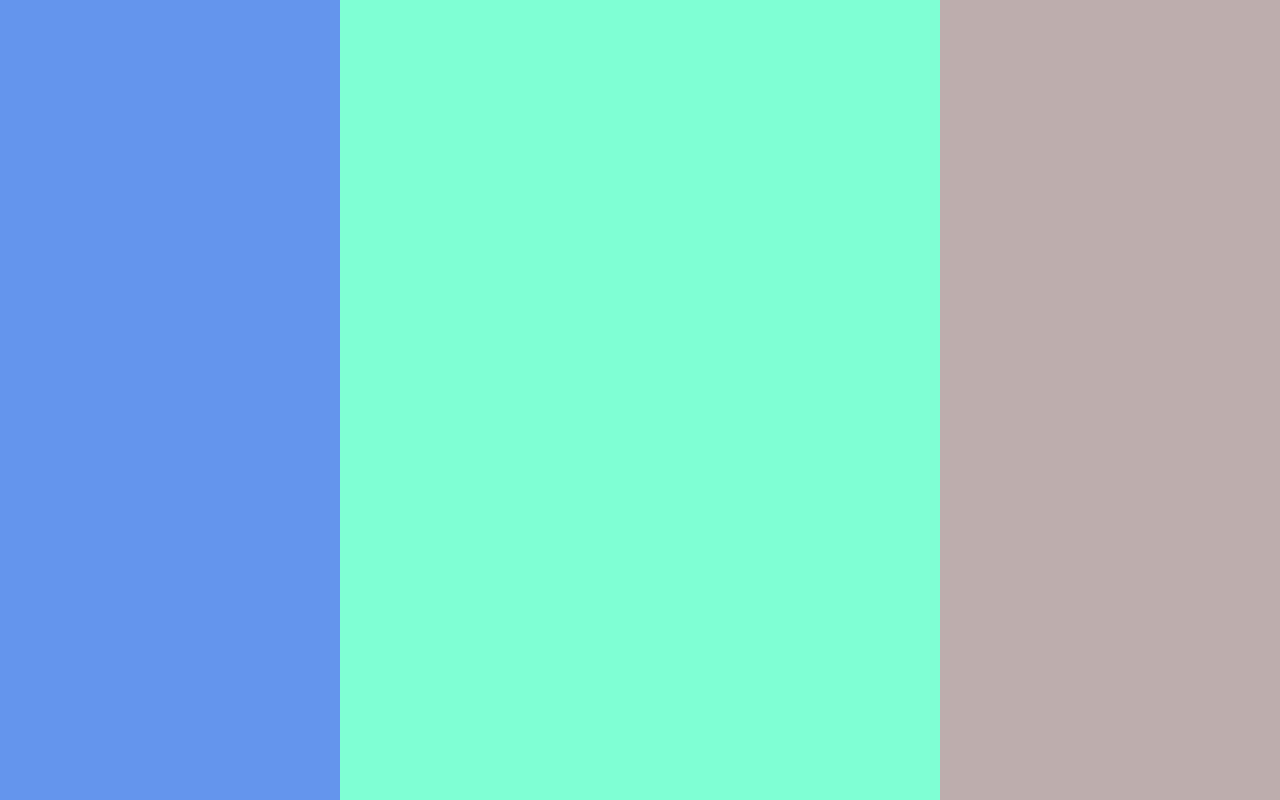
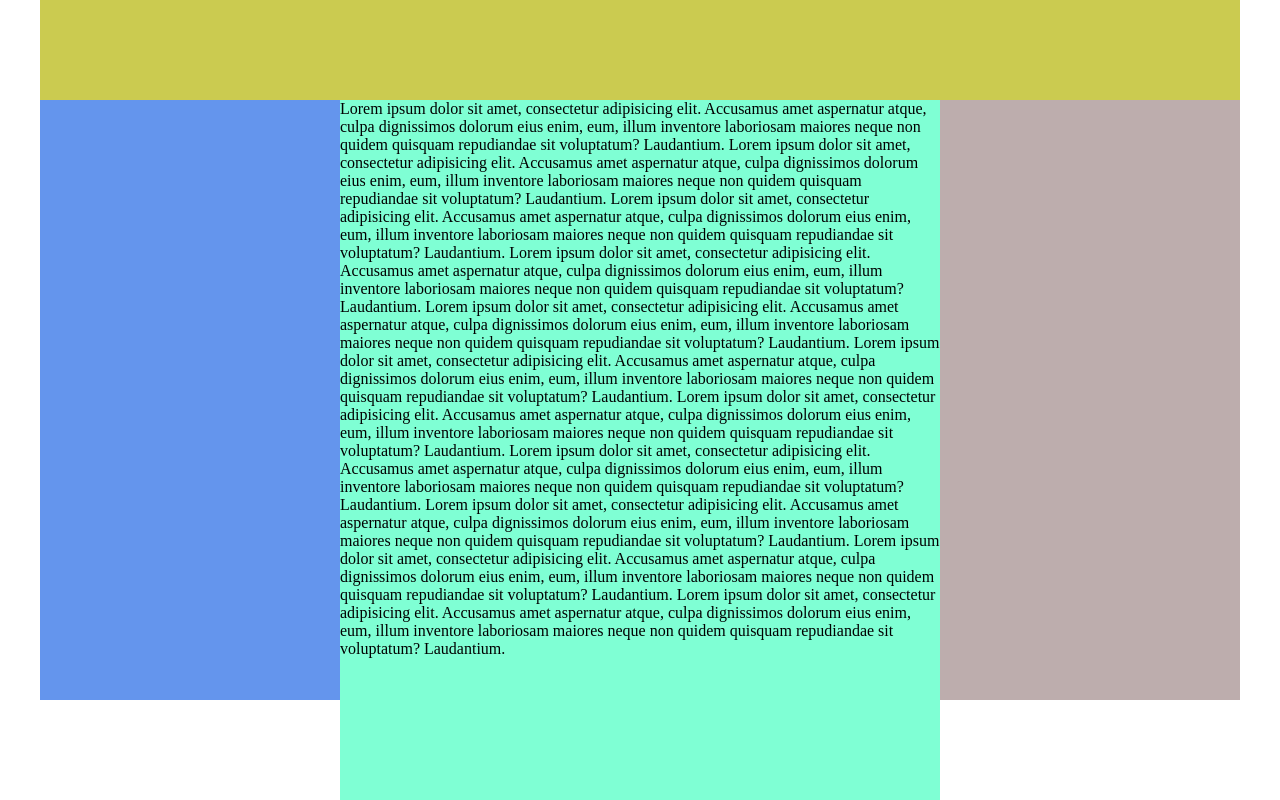
Before and after one commit to Velimah/WOP-Projekti, a plain HTML site: page Frontend/Index.html in a window 1280 px wide. Shown: the top 800 px of the page. Drawn offline with Linux system fonts and the light colour scheme.

Commit message:
first layout test

```diff
--- a/Frontend/Index.html
+++ b/Frontend/Index.html
@@ -6,14 +6,38 @@
         content="width=device-width, user-scalable=no, initial-scale=1.0, maximum-scale=1.0, minimum-scale=1.0">
   <meta http-equiv="X-UA-Compatible" content="ie=edge">
   <link rel="stylesheet" href="css/index.css">
-
+  <script src="js/index.js" defer></script>
   <title>Document</title>
 </head>
 <body>
-<div class="container">
-  <div id="vasen"></div>
-  <div id="keski"></div>
-  <div id="oikea"></div>
-</div>
+    <header></header>
+    <main class="container">
+      <div id="vasen"></div>
+      <div id="keski">
+      Lorem ipsum dolor sit amet, consectetur adipisicing elit. Accusamus amet aspernatur atque, culpa dignissimos dolorum
+      eius enim, eum, illum inventore laboriosam maiores neque non quidem quisquam repudiandae sit voluptatum? Laudantium.
+      Lorem ipsum dolor sit amet, consectetur adipisicing elit. Accusamus amet aspernatur atque, culpa dignissimos dolorum
+      eius enim, eum, illum inventore laboriosam maiores neque non quidem quisquam repudiandae sit voluptatum? Laudantium.
+      Lorem ipsum dolor sit amet, consectetur adipisicing elit. Accusamus amet aspernatur atque, culpa dignissimos dolorum
+      eius enim, eum, illum inventore laboriosam maiores neque non quidem quisquam repudiandae sit voluptatum? Laudantium.
+      Lorem ipsum dolor sit amet, consectetur adipisicing elit. Accusamus amet aspernatur atque, culpa dignissimos dolorum
+      eius enim, eum, illum inventore laboriosam maiores neque non quidem quisquam repudiandae sit voluptatum? Laudantium.
+      Lorem ipsum dolor sit amet, consectetur adipisicing elit. Accusamus amet aspernatur atque, culpa dignissimos dolorum
+      eius enim, eum, illum inventore laboriosam maiores neque non quidem quisquam repudiandae sit voluptatum? Laudantium.
+      Lorem ipsum dolor sit amet, consectetur adipisicing elit. Accusamus amet aspernatur atque, culpa dignissimos dolorum
+      eius enim, eum, illum inventore laboriosam maiores neque non quidem quisquam repudiandae sit voluptatum? Laudantium.
+      Lorem ipsum dolor sit amet, consectetur adipisicing elit. Accusamus amet aspernatur atque, culpa dignissimos dolorum
+      eius enim, eum, illum inventore laboriosam maiores neque non quidem quisquam repudiandae sit voluptatum? Laudantium.
+      Lorem ipsum dolor sit amet, consectetur adipisicing elit. Accusamus amet aspernatur atque, culpa dignissimos dolorum
+      eius enim, eum, illum inventore laboriosam maiores neque non quidem quisquam repudiandae sit voluptatum? Laudantium.
+      Lorem ipsum dolor sit amet, consectetur adipisicing elit. Accusamus amet aspernatur atque, culpa dignissimos dolorum
+      eius enim, eum, illum inventore laboriosam maiores neque non quidem quisquam repudiandae sit voluptatum? Laudantium.
+      Lorem ipsum dolor sit amet, consectetur adipisicing elit. Accusamus amet aspernatur atque, culpa dignissimos dolorum
+      eius enim, eum, illum inventore laboriosam maiores neque non quidem quisquam repudiandae sit voluptatum? Laudantium.
+      Lorem ipsum dolor sit amet, consectetur adipisicing elit. Accusamus amet aspernatur atque, culpa dignissimos dolorum
+      eius enim, eum, illum inventore laboriosam maiores neque non quidem quisquam repudiandae sit voluptatum? Laudantium.
+    </div>
+    <div id="oikea"></div>
+  </main>
 </body>
 </html>
--- a/Frontend/css/index.css
+++ b/Frontend/css/index.css
@@ -3,32 +3,79 @@
     margin: 0;
     padding: 0;
 }
-body {
+
+header {
+    left: 50%;
+    transform: translate(-50%, 0);
+    position: fixed;
+    top: 0;
+    max-width: 1200px;
+    width: 100%;
+    height: 100px;
+    background-color: #cbcb50;
 }
+
 .container {
-    height: 1000px;
+    min-height: 1000vh;
     width: 100%;
     display: flex;
     flex-direction: row;
-    margin: auto;
+    margin-top: 100px;
+    margin-left: auto;
+    margin-right: auto;
     justify-content: center;
 }
+
 #vasen {
+    top: 100px;
+    overflow: auto;
+    position: sticky;
     flex-shrink: 1;
     flex-grow: 0;
     width: 100%;
+    height: 600px;
     background: cornflowerblue;
+    max-width: 300px;
 }
+
 #keski {
     flex-shrink: 0;
     flex-grow: 1;
-    flex-basis: 600px;
-    min-width: 600px;
+    max-width: 600px;
     background-color: aquamarine;
 }
+
 #oikea {
+    top: 100px;
+    overflow: auto;
+    position: sticky;
+    height: 600px;
     background-color: #bdadad;
     flex-shrink: 1;
     flex-grow: 0;
     width: 100%;
+    max-width: 300px;
 }
+
+@media screen and (max-width: 700px) {
+    .container {
+        flex-direction: column;
+        align-items: center;
+    }
+
+    #vasen {
+        position: fixed;
+        top: 100px;
+        height: 50px;
+        max-width: 600px;
+    }
+
+    #oikea {
+        position: fixed;
+        bottom: 0;
+        height: 50px;
+        max-width: 600px;
+        top: initial;
+    }
+
+}
```
Also changed, not shown: Frontend/js/index.js (added).
